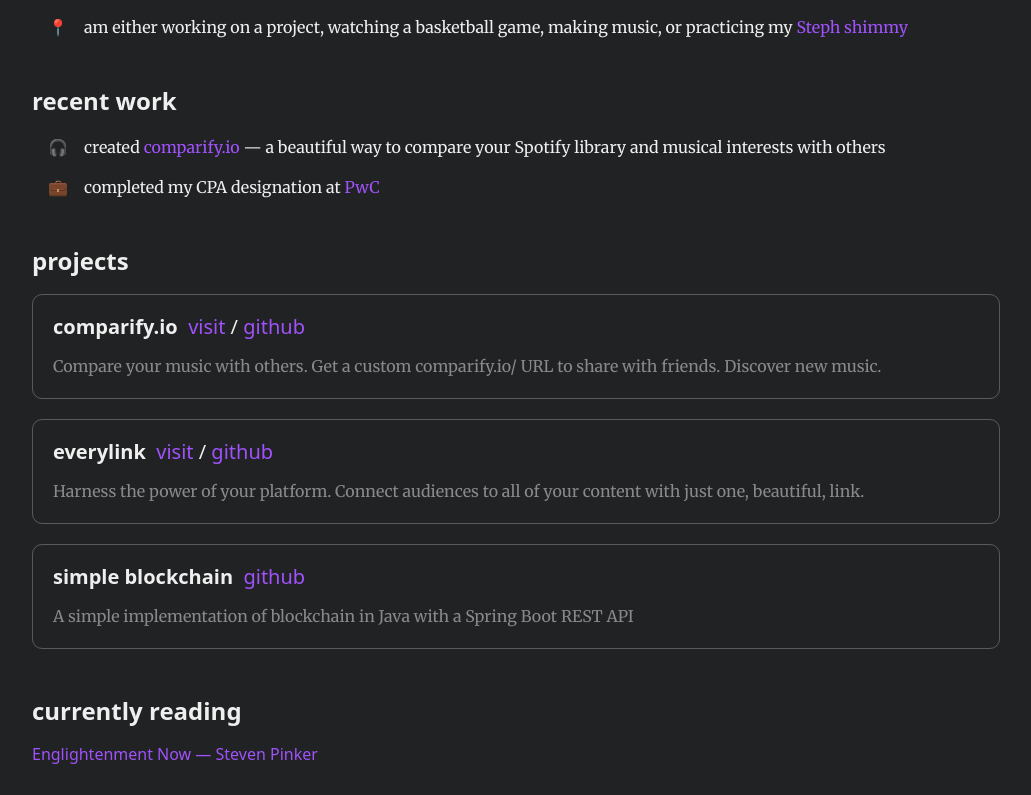
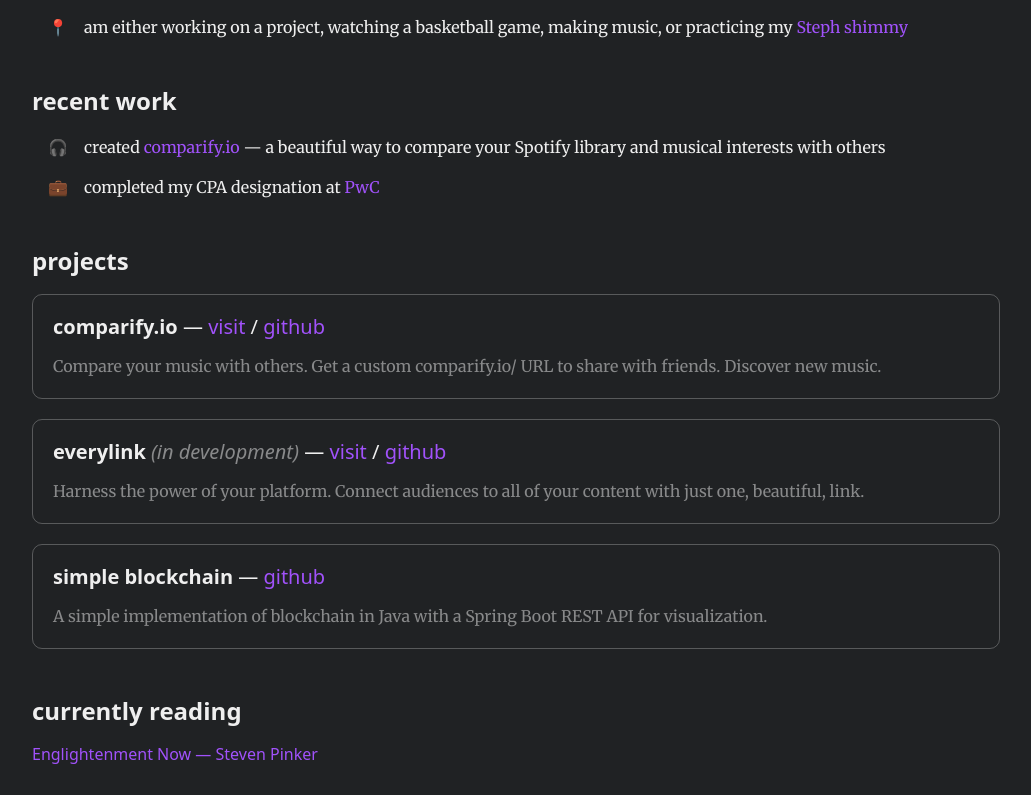
Before and after one commit to vishalshangari/vishalshangari.com, a React (Create React App) app: page / in a window 1280 px wide. Shown: the part 796-1591 px from the top of the page, without its empty margins (124-1155 px from the left). Built offline with nearby package versions, Linux system fonts and the light colour scheme.

Commit message:
small copy changes

```diff
--- a/src/components/Projects.js
+++ b/src/components/Projects.js
@@ -9,7 +9,7 @@
     <ProjectsWrapper>
       <Project>
         <strong>comparify.io</strong>
-        &nbsp;&nbsp;
+        &nbsp;&mdash;&nbsp;
         <Link href="https://comparify.io">visit</Link>&nbsp;/&nbsp;
         <Link href="https://comparify.io">github</Link>
         <p>
@@ -18,7 +18,8 @@
         </p>
       </Project>
       <Project>
-        <strong>everylink</strong>&nbsp;&nbsp;
+        <strong>everylink</strong>&nbsp;
+        <span className="development">(in development)</span>&nbsp;&mdash;&nbsp;
         <Link href="https://everylink.me">visit</Link>&nbsp;/&nbsp;
         <Link href="https://comparify.io">github</Link>
         <p>
@@ -27,11 +28,11 @@
         </p>
       </Project>
       <Project>
-        <strong>simple blockchain</strong>&nbsp;&nbsp;
+        <strong>simple blockchain</strong>&nbsp;&mdash;&nbsp;
         <Link href="https://comparify.io">github</Link>
         <p>
           A simple implementation of blockchain in Java with a Spring Boot REST
-          API
+          API for visualization.
         </p>
       </Project>
     </ProjectsWrapper>
@@ -59,6 +60,10 @@
       opacity: 0.75;
     }
   }
+  .development {
+    opacity: 0.5;
+    font-style: italic;
+  }
 `;
 
 const ProjectsWrapper = styled.div``;
```
Also changed, not shown: 1 other file (tests, documents, lock files or other folders).
